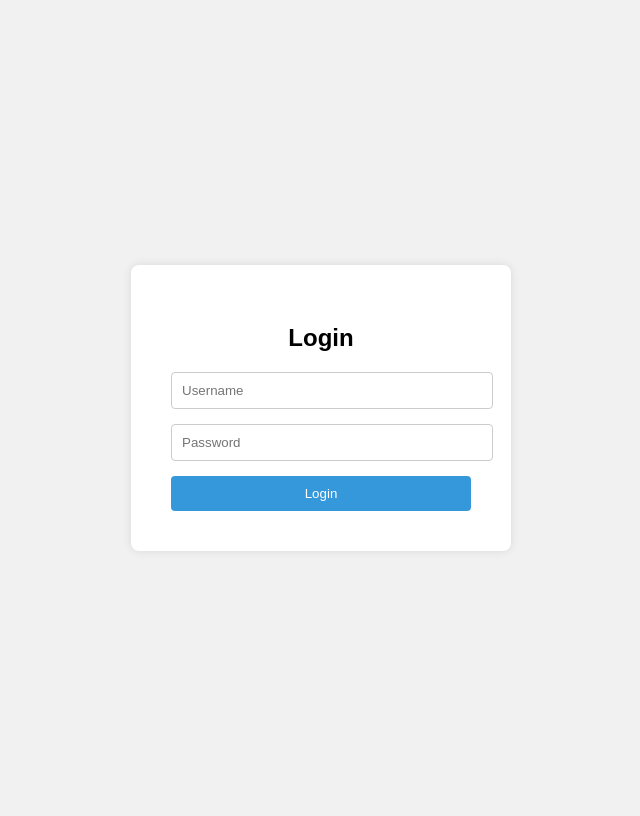
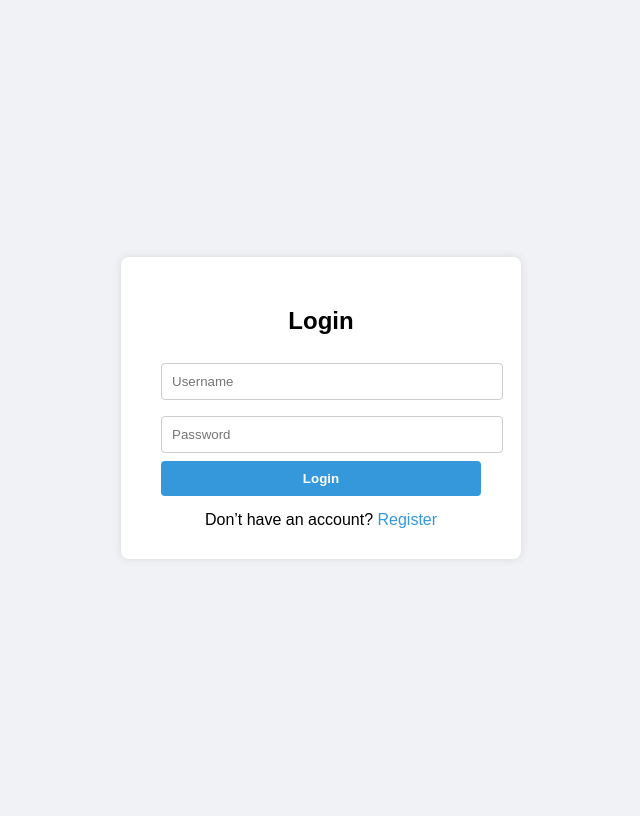
Before and after one commit to smarter-cyber/Bank-app, a Flask app: page / in a window 1280 px wide. Shown: the whole page, without its empty margins (319-959 px from the left). Run offline with Flask 3, Linux system fonts and the light colour scheme.

Commit message:
Fix login page and restore register link

```diff
--- a/templates/login.html
+++ b/templates/login.html
@@ -6,31 +6,40 @@
     <style>
         body {
             font-family: Arial, sans-serif;
-            background-color: #f1f1f1;
+            background-color: #f0f2f5;
             display: flex;
             justify-content: center;
             align-items: center;
             height: 100vh;
         }
 
-        .login-container {
-            background-color: white;
-            padding: 40px;
+        .login-box {
+            background-color: #fff;
+            padding: 30px 40px;
             border-radius: 8px;
-            box-shadow: 0 0 10px rgba(0,0,0,0.1);
-            width: 300px;
+            box-shadow: 0 0 10px rgba(0, 0, 0, 0.1);
+            width: 320px;
         }
 
-        .login-container h2 {
+        .login-box h2 {
             text-align: center;
             margin-bottom: 20px;
+        }
+
+        .flashes {
+            list-style: none;
+            padding: 0;
+            margin-bottom: 15px;
+            color: red;
+            font-weight: bold;
+            text-align: center;
         }
 
         input[type="text"],
         input[type="password"] {
             width: 100%;
             padding: 10px;
-            margin-bottom: 15px;
+            margin: 8px 0;
             border-radius: 4px;
             border: 1px solid #ccc;
         }
@@ -41,6 +50,7 @@
             background-color: #3498db;
             border: none;
             color: white;
+            font-weight: bold;
             border-radius: 4px;
             cursor: pointer;
         }
@@ -49,19 +59,24 @@
             background-color: #2980b9;
         }
 
-        .flashes {
-            list-style: none;
-            padding: 0;
-            margin-bottom: 15px;
-            color: red;
-            font-weight: bold;
+        .register-link {
+            margin-top: 15px;
             text-align: center;
+        }
+
+        .register-link a {
+            color: #3498db;
+            text-decoration: none;
+        }
+
+        .register-link a:hover {
+            text-decoration: underline;
         }
     </style>
 </head>
 <body>
-    <div class="login-container">
-        <!-- 🔔 Flash Messages -->
+    <div class="login-box">
+        <!-- Flash message support -->
         {% with messages = get_flashed_messages() %}
             {% if messages %}
                 <ul class="flashes">
@@ -78,6 +93,10 @@
             <input type="password" name="password" placeholder="Password" required>
             <input type="submit" value="Login">
         </form>
+
+        <div class="register-link">
+            Don’t have an account? <a href="/register">Register</a>
+        </div>
     </div>
 </body>
 </html>
```
Lines whose indentation alone changed are shown as unchanged.
